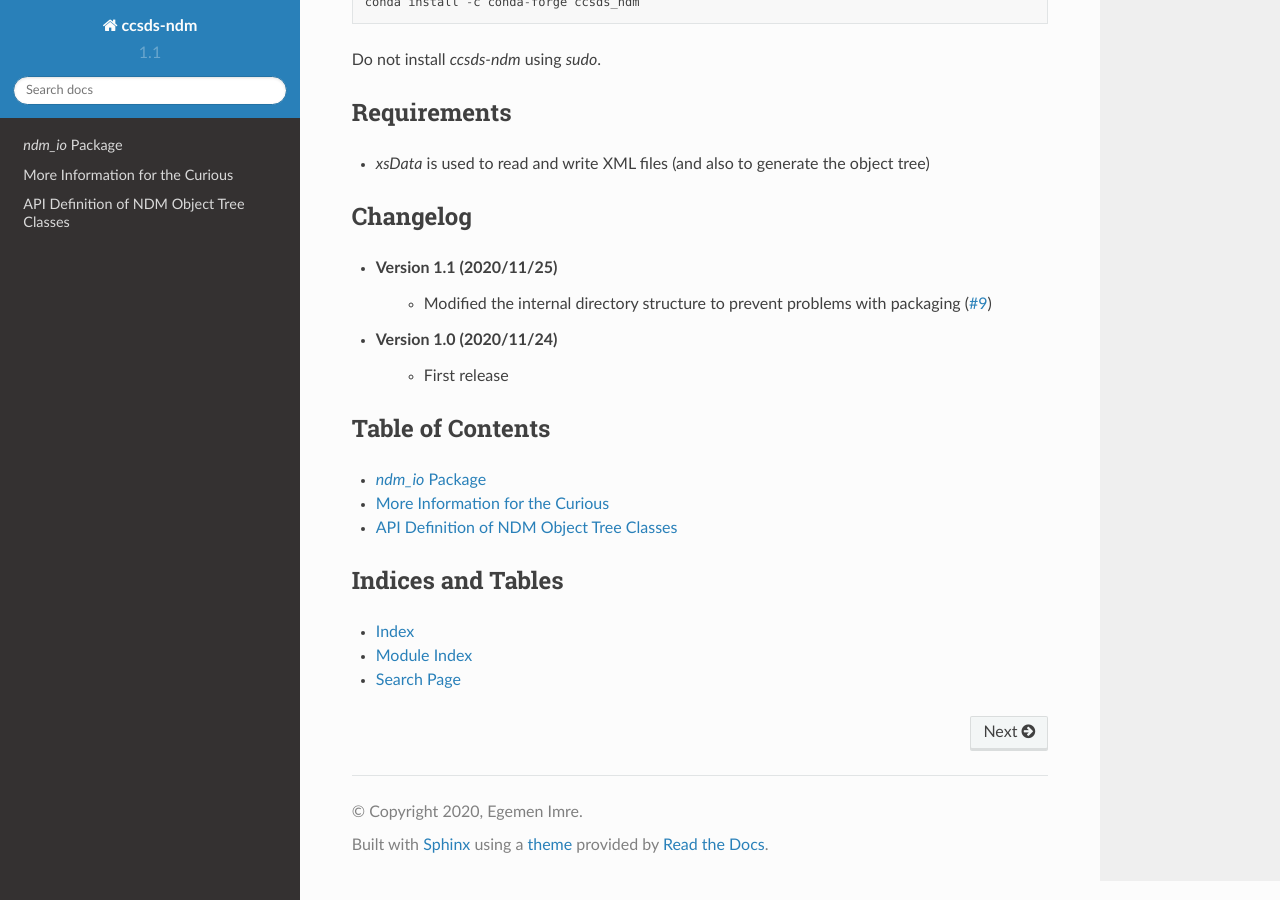
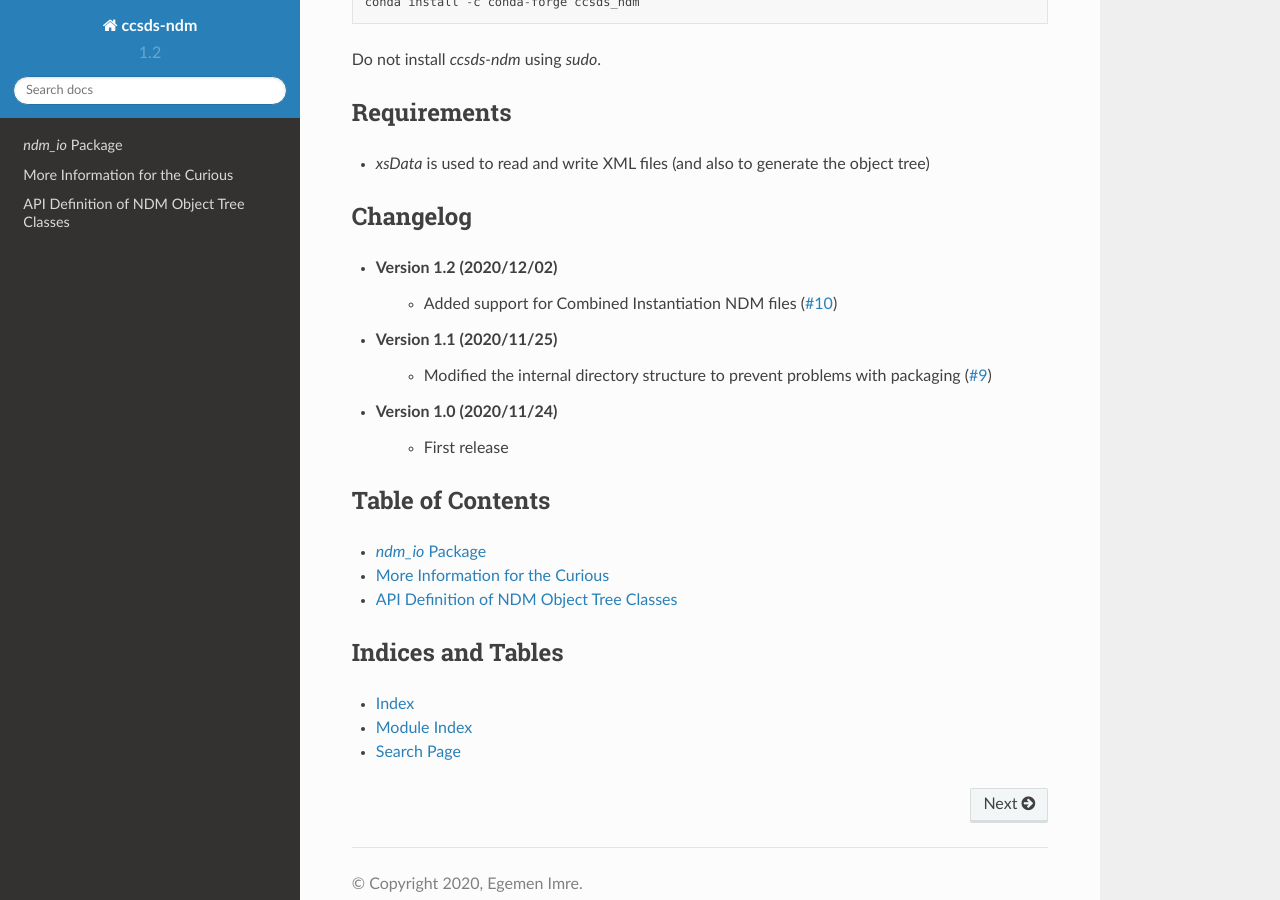
Before and after one commit to egemenimre/ccsds-ndm, a Sphinx documentation site: the page built from docs/index.rst, in a window 1280 px wide and 900 px high, scrolled down 2088 px. Built offline with Sphinx 7.4.7 and the Read the Docs theme 2.0.0, drawn with Linux system fonts in a browser that asks for light colours.

Commit message:
Added changelog and bumped version to 1.2

```diff
--- a/ccsds_ndm/__init__.py
+++ b/ccsds_ndm/__init__.py
@@ -6,4 +6,4 @@
 """
 CCSDS-NDM
 """
-__version__ = "1.1"
+__version__ = "1.2"
--- a/docs/conf.py
+++ b/docs/conf.py
@@ -24,9 +24,9 @@ author = "Egemen Imre"
 # Version Info
 # ------------
 # The short X.Y version.
-version = "1.1"
+version = "1.2"
 # The full version, including alpha/beta/rc tags.
-release = "1.1"
+release = "1.2"
 
 # -- General configuration ---------------------------------------------------
 # By default, highlight as Python 3.
--- a/docs/index.rst
+++ b/docs/index.rst
@@ -95,6 +95,10 @@ Requirements
 Changelog
 ---------
 
+- Version 1.2 (2020/12/02)
+    - Added support for Combined Instantiation NDM files
+      (`#10 <https://github.com/egemenimre/ccsds-ndm/issues/10>`_)
+
 - Version 1.1 (2020/11/25)
     - Modified the internal directory structure to prevent problems with packaging
       (`#9 <https://github.com/egemenimre/ccsds-ndm/issues/9>`_)
```
